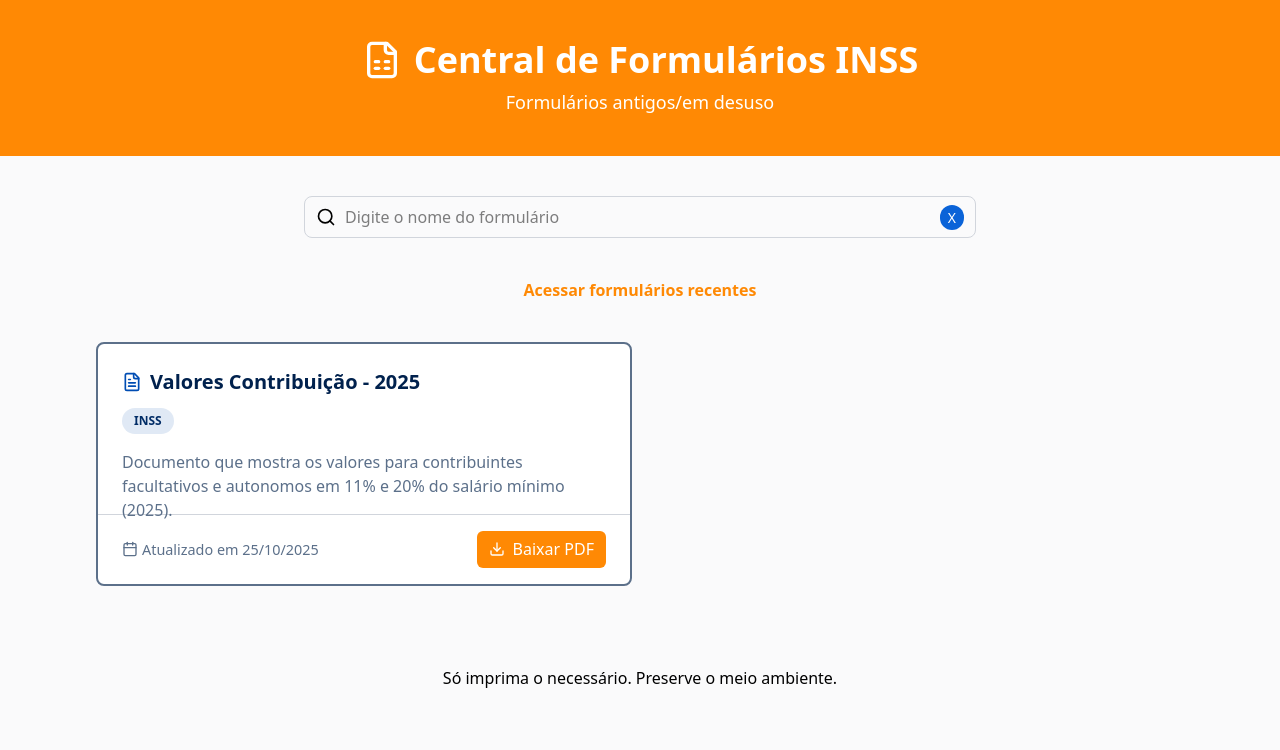
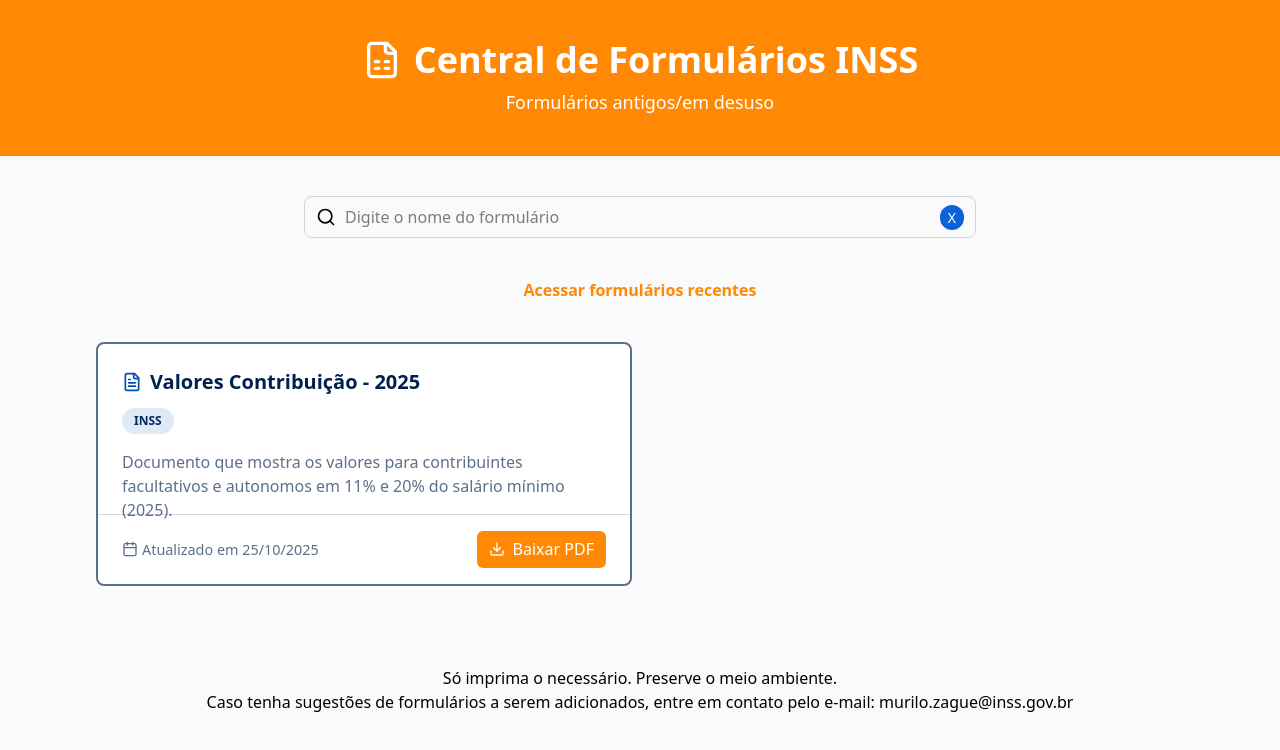
Before and after one commit to MuriloZague/inanexos, a React (Vite) app: page /antigos in a window 1280 px wide. Shown: the top 750 px of the page. Built offline with nearby package versions, Linux system fonts and the light colour scheme.

Commit message:
fix: corrigindo formulário antigo 2025

```diff
--- a/public/forms-antigos.json
+++ b/public/forms-antigos.json
@@ -4,7 +4,7 @@
     "titulo": "Valores Contribuição - 2025",
     "categoria": "INSS",
     "descricao": "Documento que mostra os valores para contribuintes facultativos e autonomos em 11% e 20% do salário mínimo (2025).",
-    "link": "valores-contribuicao.pdf",
+    "link": "valores-contribuicao-2025.pdf",
     "date": "25/10/2025"
   }
 ]
--- a/src/components/Footer.tsx
+++ b/src/components/Footer.tsx
@@ -1,7 +1,8 @@
 function Footer() {
     return (
         <>
-            <p className="text-center mt-10">Só imprima o necessário. Preserve o meio ambiente.</p>
+            <p className="text-center mt-10">Só imprima o necessário. Preserve o meio ambiente.<br/>
+           Caso tenha sugestões de formulários a serem adicionados, entre em contato pelo e-mail: murilo.zague@inss.gov.br</p>
         </>
      );
 }
```
Also changed, not shown: 1 other file (tests, documents, lock files or other folders).
